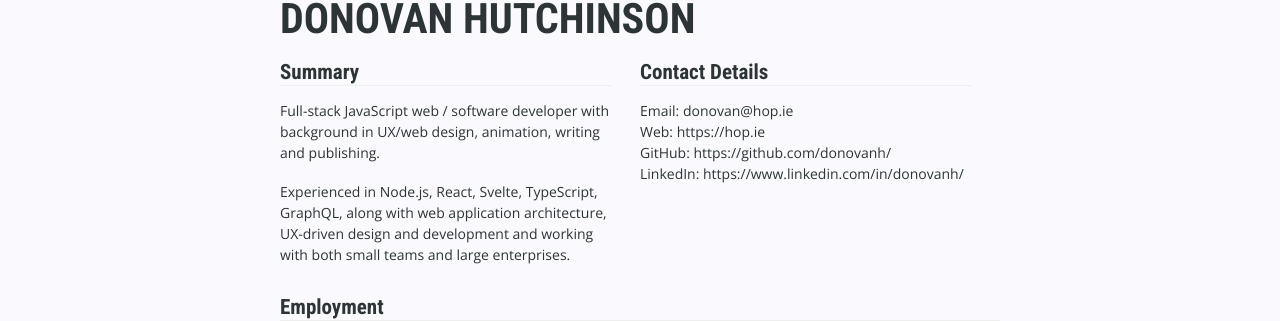
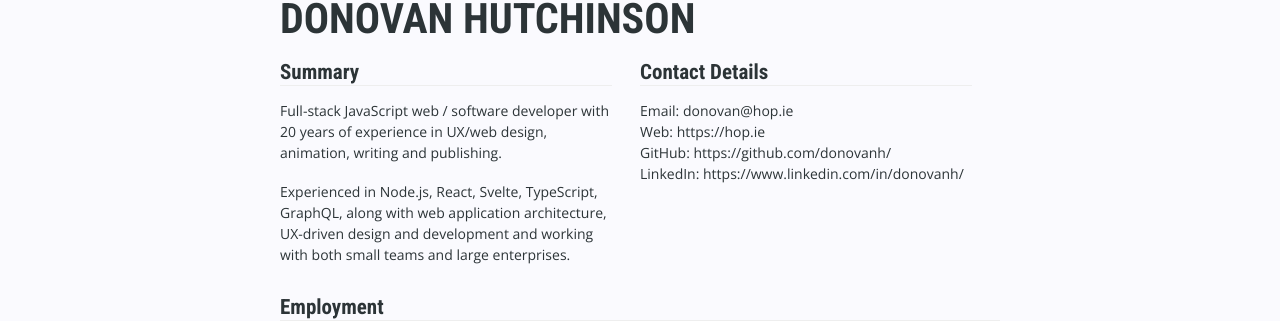
Before and after one commit to donovanh/donovanh.github.com, a Jekyll site: the page built from cv/index.html, in a window 1280 px wide. Shown: the part 127-448 px from the top of the page. Built offline with Jekyll 4.4.1, drawn with Linux system fonts in a browser that asks for light colours; nearby versions of some CDN libraries.

Commit message:
Updating experience

```diff
--- a/cv/index.html
+++ b/cv/index.html
@@ -16,7 +16,7 @@ newstylesheet: cv
     <section class="top">
       <section class="intro">
         <h2 class="section-title">Summary</h2>
-        <p>Full-stack JavaScript web / software developer with background in UX/web design, animation, writing and publishing.</p>
+        <p>Full-stack JavaScript web / software developer with 20 years of experience in UX/web design, animation, writing and publishing.</p>
         <p>Experienced in Node.js, React, Svelte, TypeScript, GraphQL, along with web application architecture, UX-driven design and development and working with both small teams and large enterprises.
       </section>
 
```
